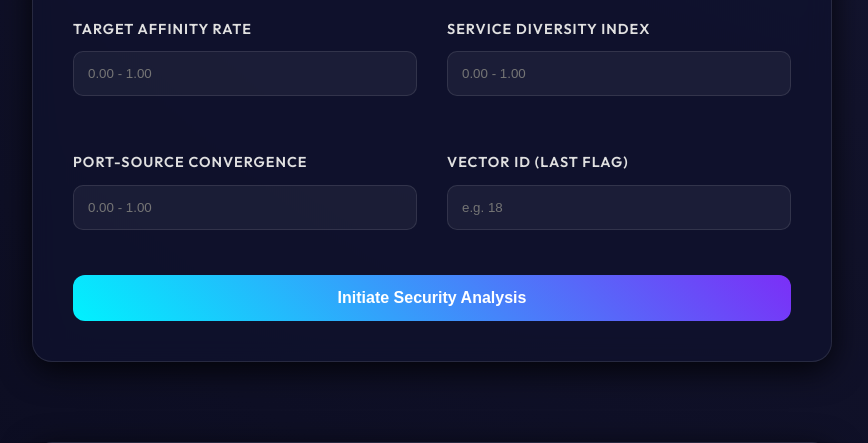
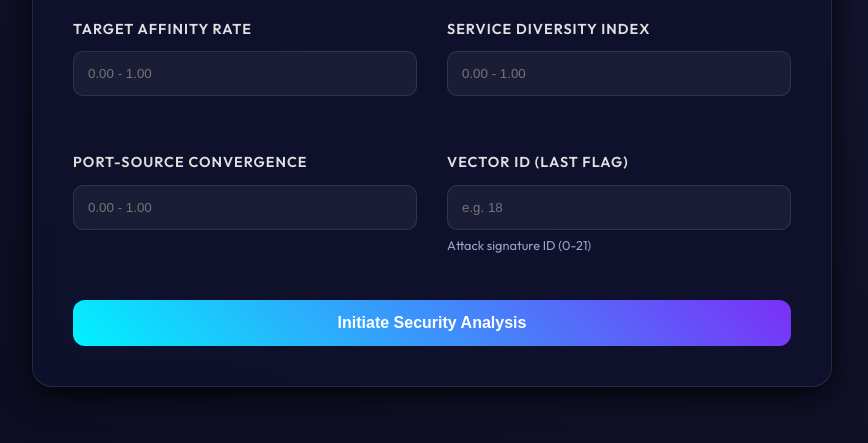
Before and after one commit to SudoAnirudh/Intrusion-Detection-System-Using-ML, a Flask app: page /ids in a window 1280 px wide. Shown: the part 872-1315 px from the top of the page, without its empty margins (208-1076 px from the left). Run offline with Flask 2, Linux system fonts and the light colour scheme; parts of the project's set-up code (start-up, migrations or seed data) failed here and were passed over.

Commit message:
feat: enhance form accessibility and mode toggles
- Add `aria-pressed` to manual/live mode buttons and toggle via JS
- Link helper text to `count` input using `aria-describedby`
- Add helper text and `aria-describedby` to `last_flag` input
- Add `min` and `max` constraints to `last_flag` input

```diff
--- a/templates/index.html
+++ b/templates/index.html
@@ -129,9 +129,9 @@
         <p style="color: var(--text-muted);">Switch between manual audits and real-time live monitoring.</p>
       </div>
       <div style="display: flex; gap: 10px;">
-        <button onclick="switchMode('manual')" id="btn-manual" class="btn btn-primary"
+        <button onclick="switchMode('manual')" id="btn-manual" class="btn btn-primary" aria-pressed="true"
           style="font-size: 0.8rem; padding: 10px 20px;">Manual Mode</button>
-        <button onclick="switchMode('live')" id="btn-live" class="btn"
+        <button onclick="switchMode('live')" id="btn-live" class="btn" aria-pressed="false"
           style="font-size: 0.8rem; padding: 10px 20px; border: 1px solid var(--glass-border);">Live Monitor</button>
       </div>
     </div>
@@ -223,8 +223,8 @@
         <div class="form-grid">
           <div class="form-group">
             <label for="count">Connection Count (Same Host)</label>
-            <input type="number" name="count" id="count" min="0" placeholder="e.g. 5" required />
-            <span class="input-description">Number of connections to target host</span>
+            <input type="number" name="count" id="count" min="0" placeholder="e.g. 5" required aria-describedby="count-desc" />
+            <span class="input-description" id="count-desc">Number of connections to target host</span>
           </div>
 
           <div class="form-group">
@@ -265,7 +265,8 @@
 
           <div class="form-group">
             <label for="last_flag">Vector ID (Last Flag)</label>
-            <input type="number" name="last_flag" id="last_flag" placeholder="e.g. 18" required />
+            <input type="number" name="last_flag" id="last_flag" placeholder="e.g. 18" min="0" max="21" required aria-describedby="last_flag-desc" />
+            <span class="input-description" id="last_flag-desc">Attack signature ID (0-21)</span>
           </div>
         </div>
 
@@ -337,14 +338,18 @@
         manualPanel.style.display = 'none';
         livePanel.style.display = 'block';
         btnLive.classList.add('btn-primary');
+        btnLive.setAttribute('aria-pressed', 'true');
         btnManual.classList.remove('btn-primary');
+        btnManual.setAttribute('aria-pressed', 'false');
         btnManual.style.border = '1px solid var(--glass-border)';
         startLiveMonitor();
       } else {
         manualPanel.style.display = 'block';
         livePanel.style.display = 'none';
         btnManual.classList.add('btn-primary');
+        btnManual.setAttribute('aria-pressed', 'true');
         btnLive.classList.remove('btn-primary');
+        btnLive.setAttribute('aria-pressed', 'false');
         btnLive.style.border = '1px solid var(--glass-border)';
         stopLiveMonitor();
       }
```
Also changed, not shown: .Jules/palette.md.
